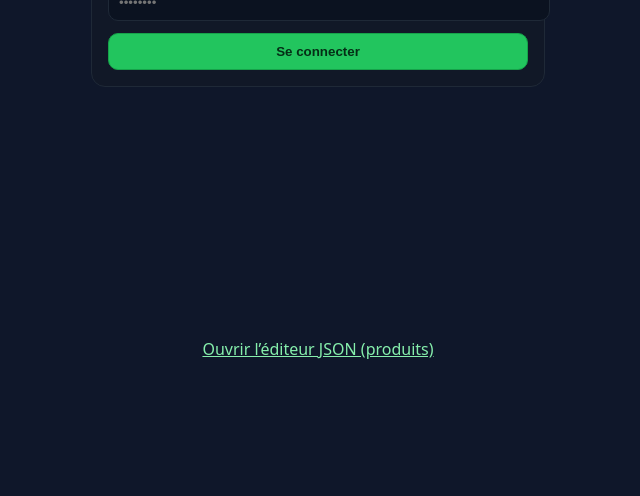
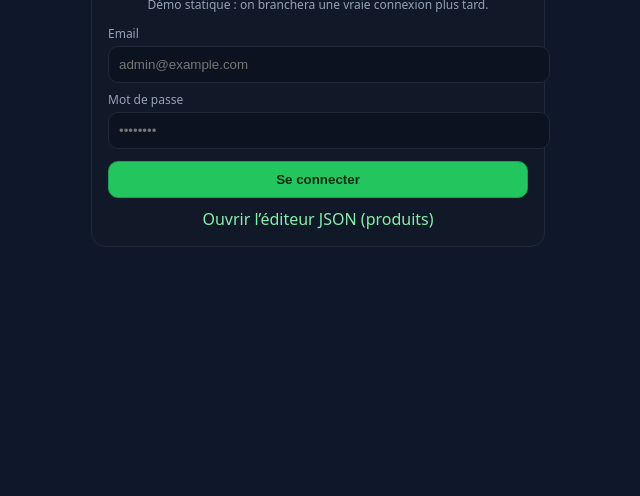
Before and after one commit to funnelidsilva-boop/gymshop, a plain HTML site: page admin.html in a window 1280 px wide. Shown: the part 304-800 px from the top of the page, without its empty margins (322-962 px from the left). Drawn offline with Linux system fonts and the light colour scheme.

Commit message:
Update admin.html

```diff
--- a/admin.html
+++ b/admin.html
@@ -12,21 +12,25 @@
     button { width:100%; margin-top:12px; padding:10px; border-radius:10px; border:1px solid #16a34a; background:#22c55e; color:#052e16; font-weight:800; cursor:pointer }
     .brand { text-align:center; font-weight:900; margin-bottom:8px }
     .note { font-size:12px; color:#94a3b8; text-align:center }
+    .links { text-align:center; margin-top:10px }
+    .links a { color:#86efac; text-decoration:none }
   </style>
 </head>
 <body>
   <div class="card">
     <div class="brand">GYMCO.MA • Admin</div>
-    <p class="note">Démo statique : on branchera une vraie connexion à l’étape suivante.</p>
+    <p class="note">Démo statique : on branchera une vraie connexion plus tard.</p>
     <label>Email</label>
     <input id="email" placeholder="admin@example.com" />
     <label>Mot de passe</label>
     <input id="pass" type="password" placeholder="••••••••" />
     <button id="login">Se connecter</button>
+    <div class="links">
+      <a href="admin-edit.html">Ouvrir l’éditeur JSON (produits)</a>
+    </div>
   </div>
 
   <script>
-    // DEMO ONLY: accept any email+pass and redirect to a placeholder dashboard
     document.getElementById('login').addEventListener('click', ()=>{
       const email = document.getElementById('email').value.trim();
       const pass  = document.getElementById('pass').value.trim();
@@ -34,8 +38,5 @@
       location.href = 'dashboard.html';
     });
   </script>
-  <p style="text-align:center;margin-top:10px">
-  <a href="admin-edit.html" style="color:#86efac">Ouvrir l’éditeur JSON (produits)</a>
-</p>
 </body>
 </html>
```
